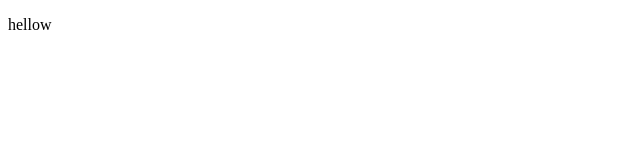
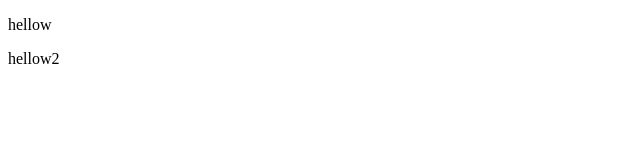
Before and after one commit to Sandiprathod1212/demo, a plain HTML site: page index.html in a window 1280 px wide. Shown: the full height of the page, 0-640 px from the left. Drawn offline with Linux system fonts and the light colour scheme.

Commit message:
add line

```diff
--- a/index.html
+++ b/index.html
@@ -7,5 +7,6 @@
 </head>
 <body>
     <p>hellow</p>
+    <p>hellow2</p>
 </body>
 </html>
```
